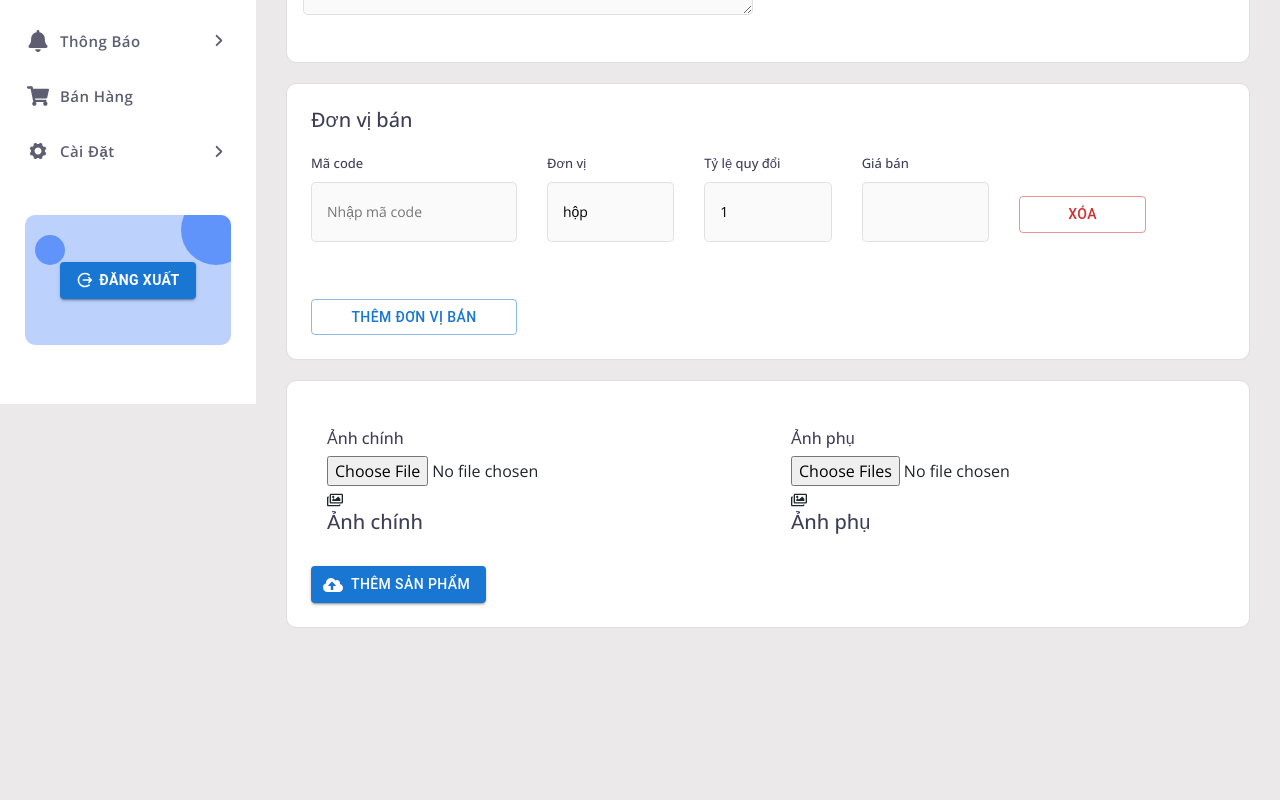
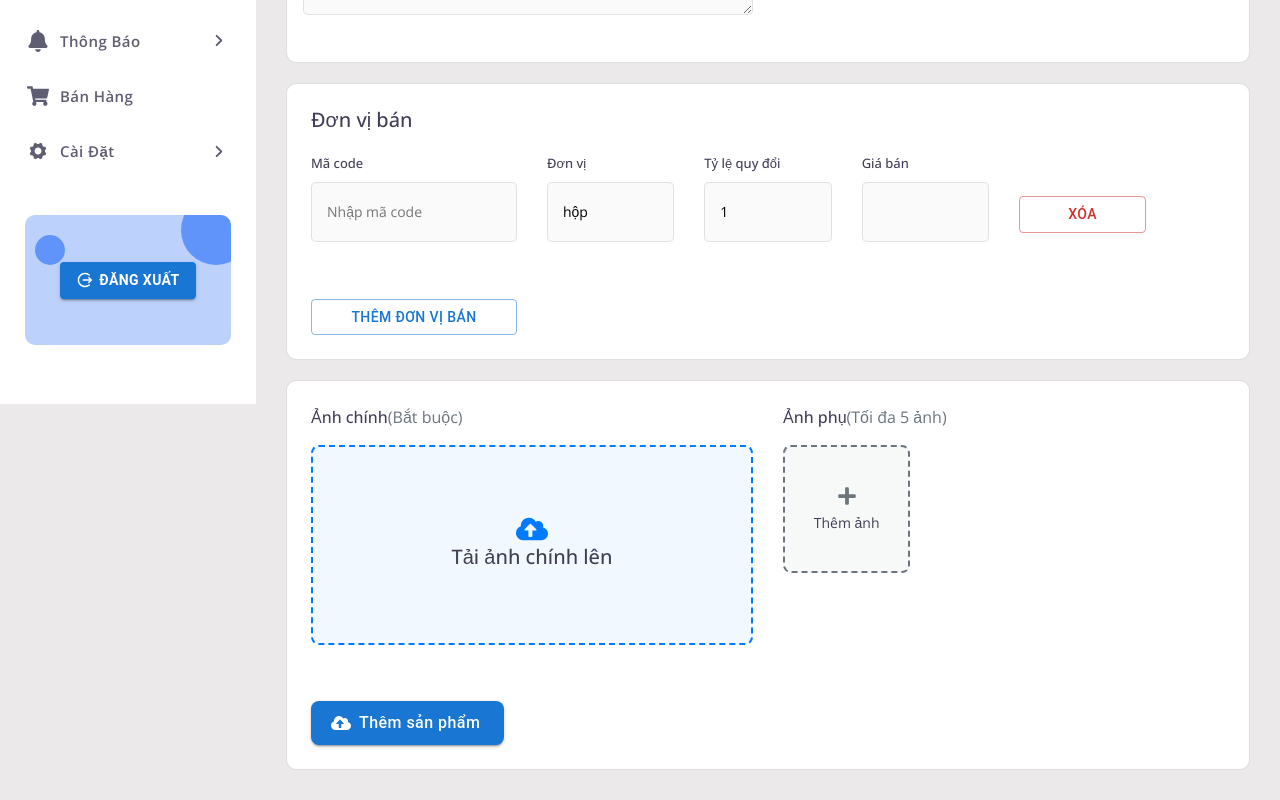
Before and after one commit to hoangtu2k/supermarket-sheep-app, a React (Vite) app: page /admin/product-upload in a window 1280 px wide. Shown: the part 396-1196 px from the top of the page. Before the commit the page ends 1054 px from the top, so only its background shows below. Built offline with nearby package versions, Linux system fonts and the light colour scheme.

Commit message:
css ảnh phụ

```diff
--- a/src/pages/admin/product/ProductUpload.jsx
+++ b/src/pages/admin/product/ProductUpload.jsx
@@ -3,7 +3,7 @@ import { useNavigate } from 'react-router-dom';
 import Button from "@mui/material/Button";
 import { MenuItem, Select } from "@mui/material";
 import { LazyLoadImage } from 'react-lazy-load-image-component';
-import { FaCloudUploadAlt, FaRegImages } from "react-icons/fa";
+import { FaCloudUploadAlt, FaPencilAlt, FaPlus, FaRegImages } from "react-icons/fa";
 import { IoCloseSharp } from "react-icons/io5";
 import Swal from "sweetalert2";
 import { ref, uploadBytes, getDownloadURL } from "firebase/storage";
@@ -321,7 +321,7 @@ const ProductUpload = () => {
                       />
                     </div>
                   </div>
-                  <div className="col-md-2" style={{marginTop:'40px'}}>
+                  <div className="col-md-2" style={{ marginTop: '40px' }}>
                     <Button
                       type="button"
                       variant="outlined"
@@ -353,67 +353,136 @@ const ProductUpload = () => {
 
           <div className="col-md-12">
             <div className="card p-4 mt-0">
-              <div className="imagesUploadSec mt-2 pl-3">
+              <div className="imagesUploadSec">
                 <div className="row">
-                  <div className="col-md-6 pt-3">
-                    <h6>Ảnh chính</h6>
+                  {/* Ảnh chính */}
+                  <div className="col-md-6 mb-4">
+                    <div className="d-flex align-items-center mb-3">
+                      <h6 className="m-0">Ảnh chính</h6>
+                      <span className="text-muted ms-2">(Bắt buộc)</span>
+                    </div>
+
                     {imagePreviews.main ? (
-                      <div className="uploadBox">
-                        <span className="remove" onClick={() => removeImage("main")}>
-                          <IoCloseSharp />
-                        </span>
+                      <div className="position-relative">
+                        <div className="uploaded-image-preview shadow-sm rounded">
                           <LazyLoadImage
                             src={imagePreviews.main}
                             alt="Main preview"
-                          className="w-100"
+                            className="w-100 h-100 object-fit-cover"
                             effect="blur"
+                            style={{ minHeight: "200px" }}
                           />
-                      </div>
-                    ) : (
-                      <div className="uploadBox">
+                          <div className="d-flex justify-content-center gap-2 mt-2">
+                            {/* Nút Thay đổi ảnh */}
+                            <label className="btn btn-sm btn-outline-primary">
+                              <FaPencilAlt /> Thay đổi
                               <input
                                 type="file"
                                 accept="image/*"
                                 onChange={handleMainImageChange}
+                                className="d-none"
                               />
-                        <div className="info">
-                          <FaRegImages />
-                          <h5>Ảnh chính</h5>
+                            </label>
                           </div>
                         </div>
+                      </div>
+                    ) : (
+                      // Phần upload ảnh ban đầu
+                      <label className="upload-box-main">
+                        <input
+                          type="file"
+                          accept="image/*"
+                          onChange={handleMainImageChange}
+                          className="d-none"
+                        />
+                        <div className="text-center">
+                          <FaCloudUploadAlt size={32} color="#007bff" />
+                          <h5>Tải ảnh chính lên</h5>
+                        </div>
+                      </label>
                     )}
                   </div>
 
-                  <div className="col-md-6 pt-3">
-                    <h6>Ảnh phụ</h6>
-                    <div className="additional-images">
+                  {/* Ảnh phụ */}
+                  <div className="col-md-6">
+                    <div className="d-flex align-items-center mb-3">
+                      <h6 className="m-0">Ảnh phụ</h6>
+                      <span className="text-muted ms-2">(Tối đa 5 ảnh)</span>
+                    </div>
+
+                    <div className="additional-images-container">
+                      <div className="row g-2">
                         {imagePreviews.additional.map((preview, index) => (
-                        <div key={index} className="uploadBox">
-                          <span className="remove" onClick={() => removeImage("additional", index)}>
-                            <IoCloseSharp />
-                          </span>
+                          <div key={index} className="col-4 mb-2">
+                            <div className="position-relative">
+                              <div
+                                className="additional-image-preview shadow-sm rounded"
+                                style={{
+                                  border: "1px dashed #ddd",
+                                  overflow: "hidden",
+                                  aspectRatio: "1/1"
+                                }}
+                              >
                                 <LazyLoadImage
                                   src={preview}
                                   alt={`Additional ${index}`}
-                            className="w-100"
+                                  className="w-100 h-100 object-fit-cover"
                                   effect="blur"
                                 />
+                                <button
+                                  className="btn btn-sm btn-danger position-absolute top-0 end-0 m-1"
+                                  onClick={() => removeImage("additional", index)}
+                                  style={{
+                                    width: "24px",
+                                    height: "24px",
+                                    borderRadius: "50%",
+                                    padding: "0",
+                                    display: "flex",
+                                    alignItems: "center",
+                                    justifyContent: "center",
+                                    top: '0px',
+                                    right: "0px"
+                                  }}
+                                >
+                                  <IoCloseSharp size={12} />
+                                </button>
+                              </div>
+                            </div>
                           </div>
                         ))}
-                      <div className="uploadBox">
+
+                        {imagePreviews.additional.length < 5 && (
+                          <div className="col-4">
+                            <label
+                              className="upload-box-additional d-flex align-items-center justify-content-center"
+                              style={{
+                                border: "2px dashed #6c757d",
+                                borderRadius: "8px",
+                                cursor: "pointer",
+                                aspectRatio: "1/1",
+                                transition: "all 0.3s",
+                                backgroundColor: "rgba(108, 117, 125, 0.05)"
+                              }}
+                            >
                               <input
                                 type="file"
                                 accept="image/*"
                                 multiple
                                 onChange={handleAdditionalImagesChange}
+                                className="d-none"
                               />
-                        <div className="info">
-                          <FaRegImages />
-                          <h5>Ảnh phụ</h5>
+                              <div className="text-center p-2">
+                                <FaPlus size={20} color="#6c757d" /> {/* Đã được import */}
+                                <p className="small m-0 mt-1">Thêm ảnh</p>
+                              </div>
+                            </label>
+                          </div>
+                        )}
                       </div>
                     </div>
+
                   </div>
-                  </div>
+
                 </div>
               </div>
 
@@ -425,6 +494,13 @@ const ProductUpload = () => {
                     color="primary"
                     disabled={isSubmitting}
                     startIcon={<FaCloudUploadAlt />}
+                    sx={{
+                      padding: "8px 24px",
+                      borderRadius: "8px",
+                      textTransform: "none",
+                      fontSize: "1rem",
+                      fontWeight: "500"
+                    }}
                   >
                     {isSubmitting ? 'Đang xử lý...' : 'Thêm sản phẩm'}
                   </Button>
@@ -432,6 +508,7 @@ const ProductUpload = () => {
               </div>
             </div>
           </div>
+
         </div>
       </form>
     </div>
--- a/src/pages/admin/product/Products.jsx
+++ b/src/pages/admin/product/Products.jsx
@@ -153,11 +153,13 @@ const Products = () => {
     const fetchProducts = async () => {
         try {
             const response = await productService.getAllProducts();
-            setProducts(response.data);
+            const productsWithDetails = response.data.map(product => ({
+                ...product,
+                productDetails: product.productDetails || [] // Đảm bảo luôn là mảng
+            }));
+            setProducts(productsWithDetails);
         } catch (error) {
-            toast.error(
-                "Error fetching products: " + (error.response?.data?.message || error.message)
-            );
+            toast.error("Error fetching products: " + error.message);
         }
     };
 
@@ -242,7 +244,11 @@ const Products = () => {
                             <tbody>
                                 {currentProducts.map((product) => (
                                     <tr key={product.id}>
-                                        <td>{product.code}</td>
+                                        <td>
+                                            {product.productDetails && product.productDetails.length > 0
+                                                ? product.productDetails[0].code
+                                                : "N/A"}
+                                        </td>
                                         <td>
                                             <div className="d-flex align-items-center productBox">
                                                 <div className="imgWrapper">
--- a/src/styles/App.css
+++ b/src/styles/App.css
@@ -558,3 +558,31 @@ body.dark .imgUploadBox .uploadBox{border: 1px dashed  rgba(255,255,255,0.2);}
   .error{
     color: red;
   }
+
+  .upload-box-main {
+    border: 2px dashed #007bff;
+    border-radius: 8px;
+    cursor: pointer;
+    padding: 2rem;
+    transition: all 0.3s;
+    min-height: 200px;
+    background-color: rgba(0, 123, 255, 0.05);
+    display: flex;
+    align-items: center;
+    justify-content: center;
+  }
+
+  .upload-box-main:hover {
+    background-color: rgba(0, 123, 255, 0.1);
+  }
+
+  .uploaded-image-preview {
+    border: 1px dashed #ddd;
+    overflow: hidden;
+    position: relative;
+    min-height: 200px;
+  }
+
+  .cursor-pointer {
+    cursor: pointer;
+  }
```
Lines whose indentation alone changed are shown as unchanged.
